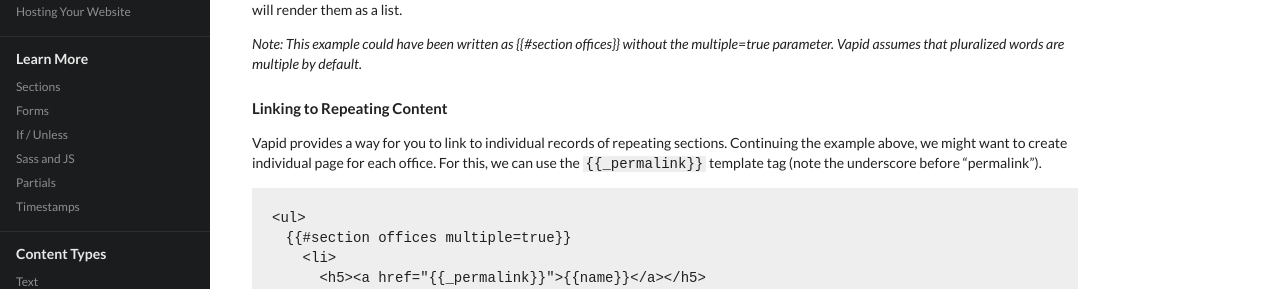
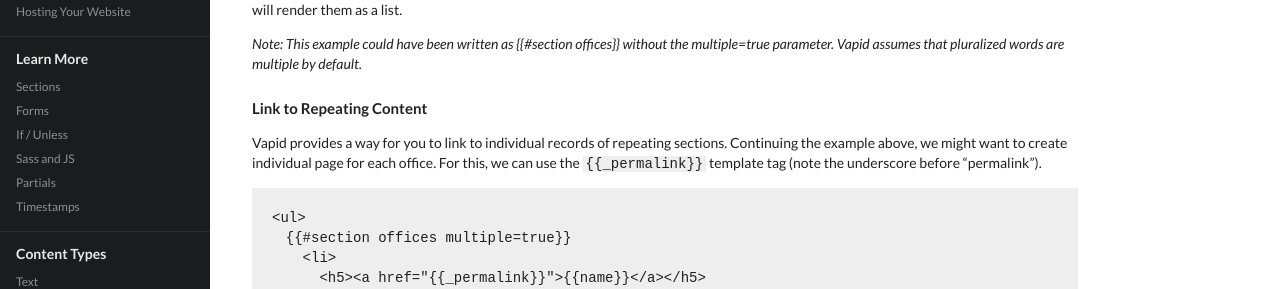
Before and after one commit to vapid/vapid-docs, a Jekyll site: the page built from learn-more.md, in a window 1280 px wide and 900 px high, scrolled down 858 px. Shown: the part 161-450 px from the top of the window. Built offline with Jekyll 4.4.1, drawn with Linux system fonts in a browser that asks for light colours; nearby versions of some CDN libraries.

Commit message:
Copy edit

```diff
--- a/learn-more.md
+++ b/learn-more.md
@@ -53,7 +53,7 @@ In this case, passing the `multiple=true` parameter will give the user the abili
 
 _Note: This example could have been written as {{#section offices}} without the multiple=true parameter. Vapid assumes that pluralized words are multiple by default._
 
-#### Linking to Repeating Content
+#### Link to Repeating Content
 
 Vapid provides a way for you to link to individual records of repeating sections. Continuing the example above, we might want to create individual page for each office. For this, we can use the `{{_permalink}}` template tag (note the underscore before "permalink").
 
```
